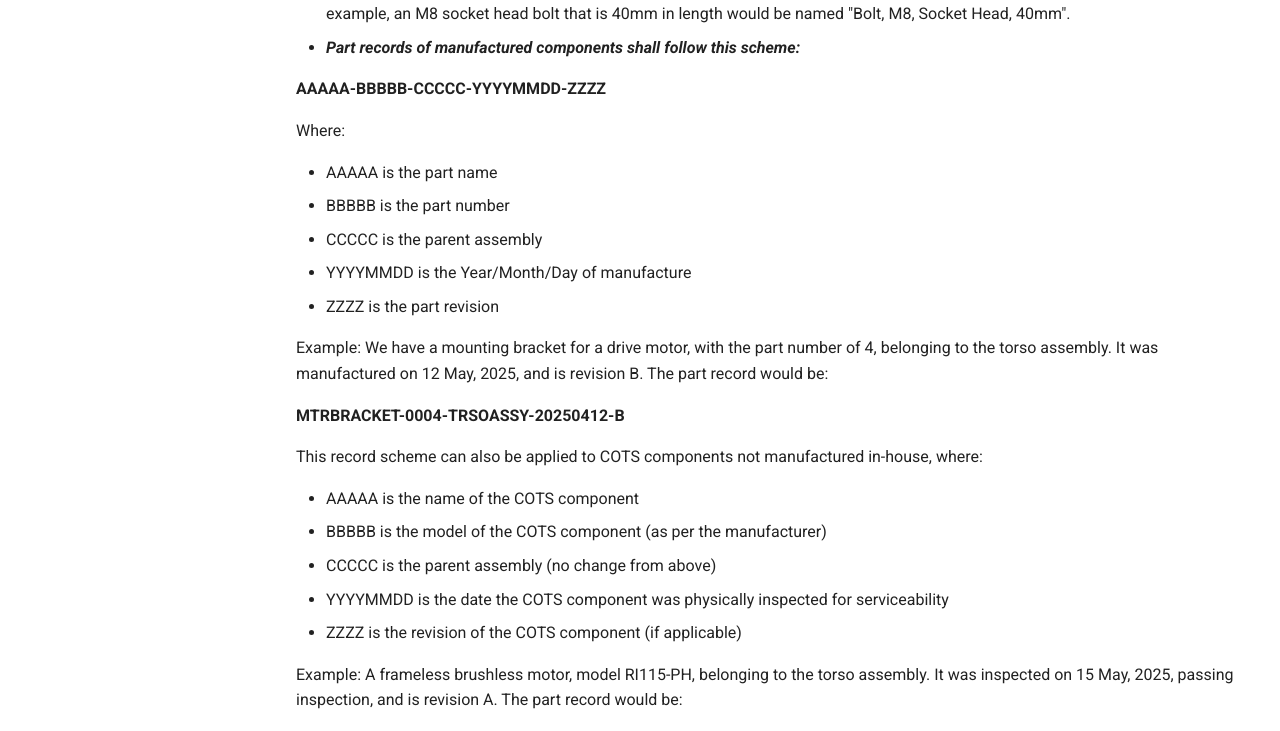
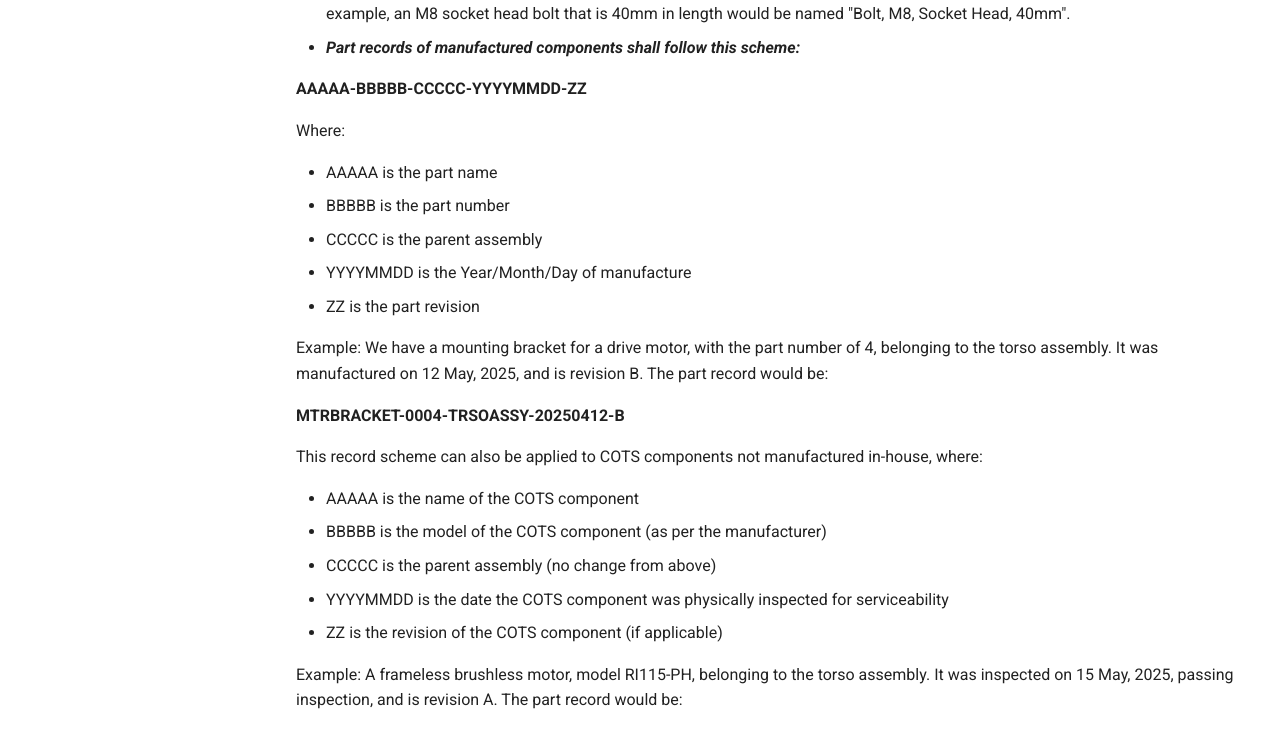
Before and after one commit to Anthrobotics/anthro-docs, an MkDocs documentation site: the page built from docs/requirements.md, in a window 1280 px wide and 1400 px high, scrolled down 1664 px. Shown: the part 246-977 px from the top of the window. Built offline with MkDocs 1.6.1 and Material for MkDocs 9.7.7, drawn with Linux system fonts in a browser that asks for light colours.

Commit message:
Update requirements.md

```diff
--- a/docs/requirements.md
+++ b/docs/requirements.md
@@ -40,7 +40,7 @@ Onshape is what we use, primarily due to it's seamless integration with the exte
 - ***Naming conventions for components shall be a short, brief description of the item, with key elements separated by commas.*** For example, an M8  socket head bolt that is 40mm in length would be named "Bolt, M8, Socket Head, 40mm".
 - ***Part records of manufactured components shall follow this scheme:***
 
-**AAAAA-BBBBB-CCCCC-YYYYMMDD-ZZZZ**
+**AAAAA-BBBBB-CCCCC-YYYYMMDD-ZZ**
 
 Where:
 
@@ -48,7 +48,7 @@ Where:
 - BBBBB is the part number
 - CCCCC is the parent assembly
 - YYYYMMDD is the Year/Month/Day of manufacture
-- ZZZZ is the part revision
+- ZZ is the part revision
 
 Example: We have a mounting bracket for a drive motor, with the part number of 4, belonging to the torso assembly. It was manufactured on 12 May, 2025, and is revision B. The part record would be:
 
@@ -60,7 +60,7 @@ This record scheme can also be applied to COTS components not manufactured in-ho
 - BBBBB is the model of the COTS component (as per the manufacturer)
 - CCCCC is the parent assembly (no change from above)
 - YYYYMMDD is the date the COTS component was physically inspected for serviceability
-- ZZZZ is the revision of the COTS component (if applicable)
+- ZZ is the revision of the COTS component (if applicable)
 
 Example: A frameless brushless motor, model RI115-PH, belonging to the torso assembly. It was inspected on 15 May, 2025, passing inspection, and is revision A. The part record would be:
 
```
